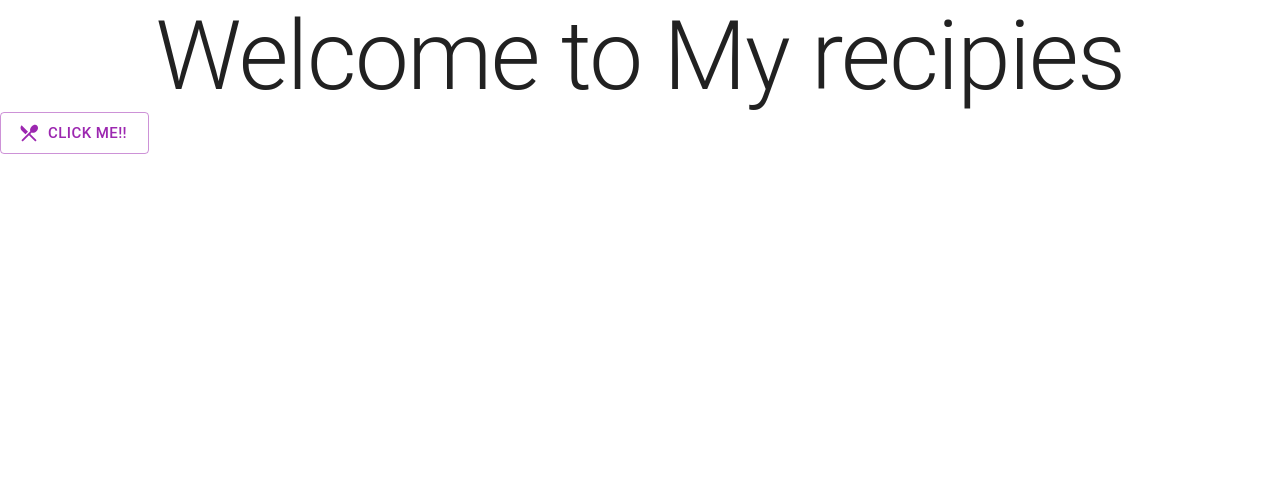
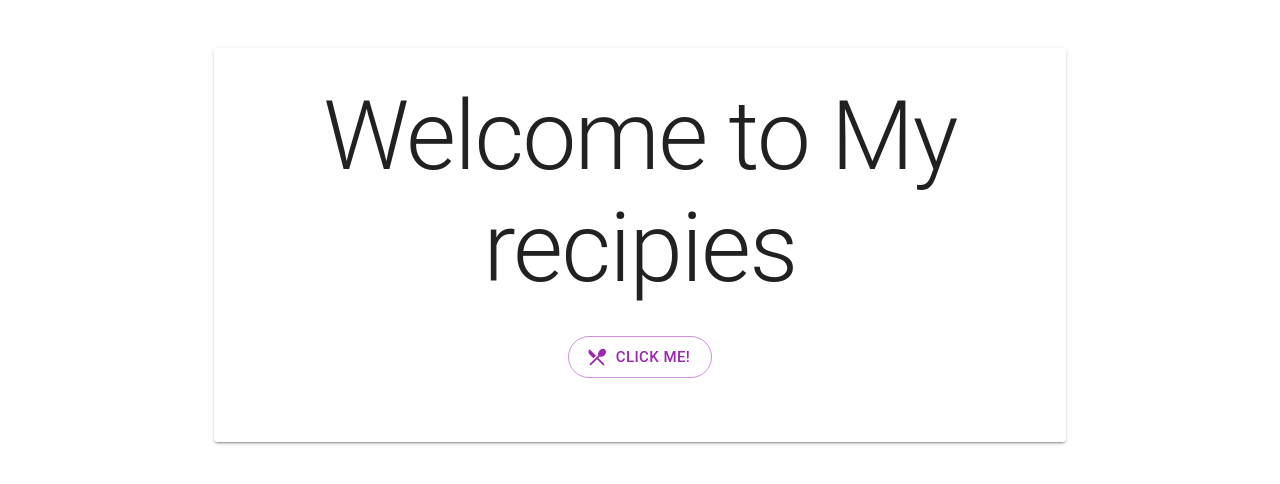
Before and after one commit to sowjanya-gangisetty/MUI-Recipies, a Next.js app: page / in a window 1280 px wide. Shown: the top 484 px of the page. Built offline with nearby package versions, Linux system fonts and the light colour scheme; what @mui/material-nextjs would draw is missing.

Commit message:
GUI Container BOX

```diff
--- a/src/app/page.tsx
+++ b/src/app/page.tsx
@@ -1,13 +1,28 @@
 
 import styles from "./page.module.css";
-import { Typography , Button} from "@mui/material";
+import { Typography , Button, Container, Paper, Box} from "@mui/material";
 import RestaurantMenuIcon from '@mui/icons-material/RestaurantMenu';
 
 export default function Home() {
   return (
-    <div className={styles.page}>
+    <Container maxWidth="md">
+      <Paper elevation={2}>
+        <Box sx={{
+          m: 6,
+          p:4,
+          textAlign:"center",
+        }}>
         <Typography variant="h1" align="center" color="textPrimary"> Welcome to My recipies</Typography>
-        <Button href="/recipe"  startIcon={<RestaurantMenuIcon/ >} size="large" variant="outlined" color="secondary">Click me!!</Button>
-    </div>
+        <Button href="/recipe"  startIcon={<RestaurantMenuIcon/ >}
+                size="large" variant="outlined" color="secondary"
+                sx={{
+                  m:4,
+                  borderRadius:"50px"
+                }}>
+            Click me!
+        </Button>
+      </Box>
+      </Paper>
+    </Container>
   );
 }
--- a/src/app/recipe/page.tsx
+++ b/src/app/recipe/page.tsx
@@ -5,7 +5,7 @@ const RecipePage = () =>{
     return(
         <div>
             <Typography variant="h2" align="center" color="textPrimary">This is the Recipe page</Typography>
-            <Button ></Button>
+            <Button href="/">Back</Button>
         </div>
     )
 }
```
